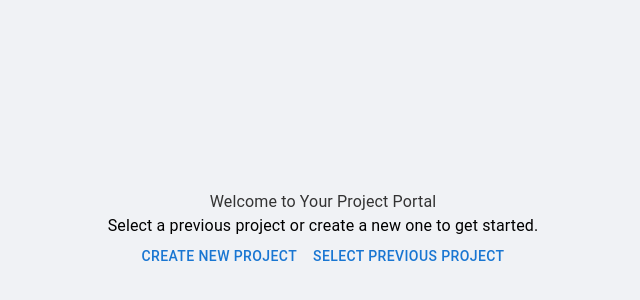
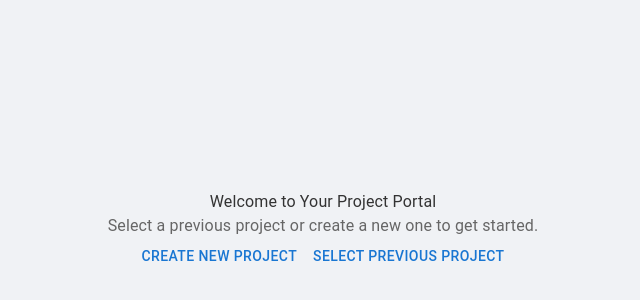
Before and after one commit to LoopLib/client, a React (Create React App) app in the folder music-tool/: page / in a window 1280 px wide. Shown: the part 168-468 px from the top of the page, without its empty margins (317-957 px from the left). Built offline with nearby package versions, Linux system fonts and the light colour scheme.

Commit message:
Subtitle styling

```diff
--- a/music-tool/src/LandingPage.css
+++ b/music-tool/src/LandingPage.css
@@ -15,3 +15,10 @@
     color: #333;
     margin-bottom: 16px;
   }
+
+  /* Subtitle text */
+.landing-page-subtitle {
+    font-size: 1rem;
+    color: #666;
+    margin-bottom: 32px;
+  }
```
